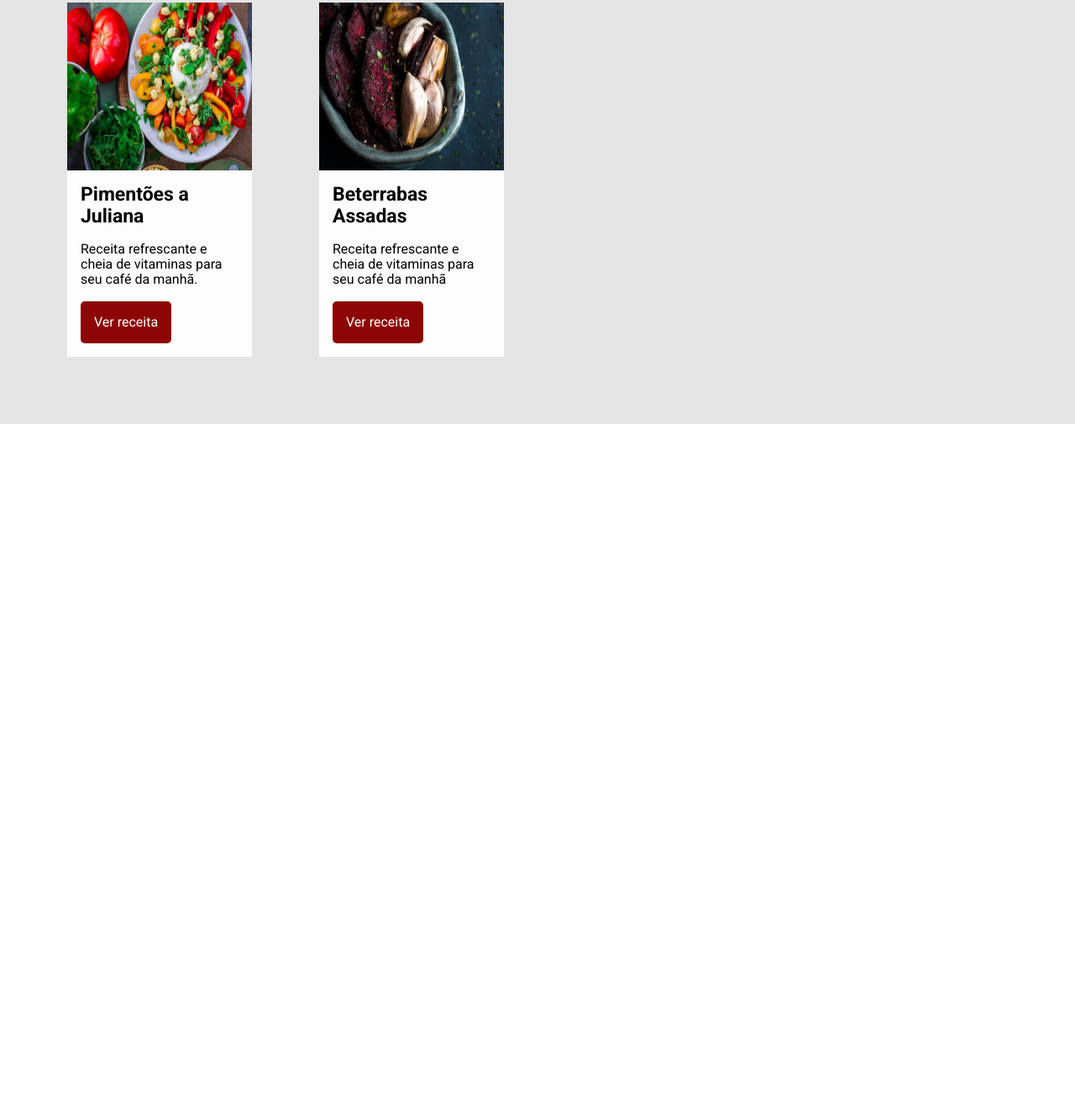
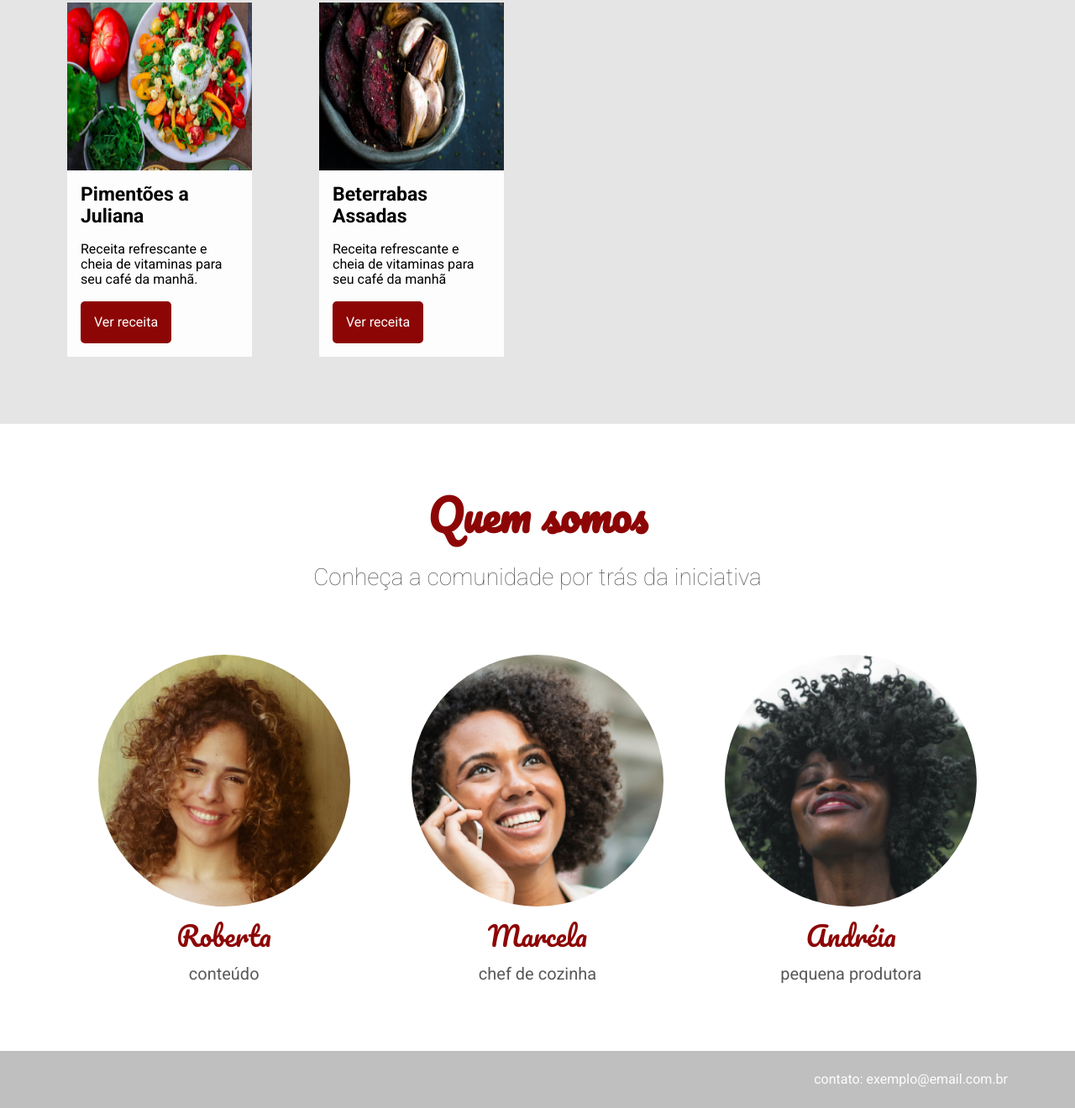
Before and after one commit to MMouraLMelo/site-receitas, a plain HTML site: page index.html in a window 1280 px wide. Shown: the part 1333-2653 px from the top of the page at 84% size. Before the commit the page ends 1838 px from the top, so only its background shows below. Drawn offline with Linux system fonts and the light colour scheme.

Commit message:
atualizando

```diff
--- a/css/banner/banner-titulo.css
+++ b/css/banner/banner-titulo.css
@@ -1,9 +1,20 @@
 @charset "UTF-8";
+
+@media screen and (min-width: 0) {
+    .banner__titulo{
+        font-size: 3rem;
+    }
+}
+
+@media screen and(min-width: 768px) {
+    .banner__titulo{
+        font-size: 5.0625rem;
+    }
+}
 
 .banner__titulo{
     font-family: Pacifico, cursive;
     color: #fdfdfd;
-    font-size: 5.0625rem;
     position: absolute;
     left: 50%;
     text-shadow: 0 4px 4px rgba(0, 0, 0, 0.74);
--- a/css/banner/banner.css
+++ b/css/banner/banner.css
@@ -1,4 +1,5 @@
 @charset "UTF-8";
+
 
 .banner{
     position: relative;
--- a/css/cabeçalho/cabecalho.css
+++ b/css/cabeçalho/cabecalho.css
@@ -1,4 +1,17 @@
 @charset "UTF-8";
+@media screen and (min-width: 0) {
+    .cabecalho{
+        padding: 0 1rem;
+        justify-content: center;
+    }
+}
+
+@media screen and (min-width: 768px){
+    .cabecalho{
+       padding: 0 5rem;
+       justify-content: space-between;
+    }
+}
 
 .cabecalho{
     align-items: center;
--- /dev/null
+++ b/css/pessoas/pessoa-funcao.css
@@ -0,0 +1,7 @@
+@charset "UTF-8";
+
+.pessoa__funcao{
+    text-transform: lowercase;
+    color: #595959;
+    font-size: 1.25rem;
+}
--- /dev/null
+++ b/css/pessoas/pessoa-imagem.css
@@ -0,0 +1,23 @@
+@charset "UTF-8";
+
+.pessoa__imagem{
+    height: 300px;
+    margin: auto;
+    width: 300px;
+    background-repeat: no-repeat;
+    background-size: cover;
+    background-position: center;
+    border-radius: 100%;
+}
+
+.pessoa__imagem--roberta{
+    background-image: url('../../img/pessoas/roberta.jpg');
+}
+
+.pessoa__imagem--marcela{
+    background-image: url('../../img/pessoas/marcela.jpg');
+}
+
+.pessoa__imagem--andreia{
+    background-image: url('../../img/pessoas/andreia.jpg');
+}
--- /dev/null
+++ b/css/pessoas/pessoa-nome.css
@@ -0,0 +1,8 @@
+@charset "UTF-8";
+
+.pessoa__nome{
+    margin: 1rem 0;
+    font-family: Pacifico, cursive;
+    color: #8d0606;
+    font-size: 2rem;
+}
--- /dev/null
+++ b/css/pessoas/pessoa.css
@@ -0,0 +1,18 @@
+@charset "UTF-8";
+
+@media screen and (min-width: 0){
+    .pessoa{
+        margin-bottom: 2rem;
+    }
+}
+
+@media screen and (min-width: 768px){
+    .pessoa{
+        margin-bottom: 0;
+    }
+}
+
+.pessoa{
+    display: flex;
+    flex-direction: column;
+}
--- /dev/null
+++ b/css/pessoas/pessoas.css
@@ -0,0 +1,20 @@
+@charset "UTF-8";
+
+@media screen and (min-width: 0){
+    .pessoas{
+        flex-direction: column;
+    }
+}
+
+@media screen and (min-width: 768px){
+    .pessoas{
+        flex-direction: row;
+    }
+}
+
+
+.pessoas{
+    display: flex;
+    justify-content: space-around;
+    padding-top: 3rem;
+}
--- /dev/null
+++ b/css/quem-somos/quem-somos-descricao.css
@@ -0,0 +1,7 @@
+@charset "UTF-8";
+
+.quem-somos__descricao{
+    font-weight: 100;
+    font-size: 1.75rem;
+    color: #595959;
+}
--- /dev/null
+++ b/css/quem-somos/quem-somos-titulo.css
@@ -0,0 +1,8 @@
+@charset "UTF-8";
+
+.quem-somos__titulo{
+    margin-bottom: 1rem;
+    color: #8d0606;
+    font-size: 3.1875rem;
+    font-family: Pacifico, cursive;
+}
--- /dev/null
+++ b/css/quem-somos/quem-somos.css
@@ -0,0 +1,6 @@
+@charset "UTF-8";
+
+.quem-somos{
+    text-align: center;
+    padding: 5rem;
+}
--- a/css/receitas/receita.css
+++ b/css/receitas/receita.css
@@ -1,10 +1,29 @@
 @charset "UTF-8";
+
+@media screen and (min-width: 0){
+    .receita{
+        width: 100%;
+        margin-right: 1rem;
+    }
+}
+
+@media screen and (min-width: 768px){
+    .receita{
+        margin-right: 2.5rem;
+        width: calc(33.33% - 2.5rem);
+    }
+}
+
+@media screen and (min-width: 992px){
+    .receita{
+        margin-right: 5rem;
+        width: calc(25% - 5rem);
+    }
+}
 
 .receita{
     background: #fdfdfd;
     display: flex;
     flex-direction: column;
     margin-bottom: 5rem;
-    margin-right: 5rem;
-    width: calc(25% - 5rem);
 }
--- a/css/receitas/receitas.css
+++ b/css/receitas/receitas.css
@@ -1,8 +1,25 @@
 @charset "UTF-8";
+
+@media screen and (min-width: 0){
+    .receitas{
+        padding: 5rem 0 0 1rem;
+    }
+}
+
+@media screen and (min-width: 768px){
+    .receitas{
+        padding: 5rem 0 0 2rem;
+    }
+}
+
+@media screen and (min-width: 992px){
+    .receitas{
+        padding: 5rem 0 0 5rem;
+    }
+}
 
 .receitas{
     background: #e5e5e5;
     display: flex;
     flex-wrap: wrap;
-    padding: 5rem 0 0 5rem;
 }
--- /dev/null
+++ b/css/rodape/rodape.css
@@ -0,0 +1,9 @@
+@charset "UTF-8";
+
+.rodape{
+    background: #bfbfbf;
+    color: #fdfdfd;
+    text-align: right;
+    padding: 1.5625rem 5rem;
+    text-transform: lowercase;
+}
--- a/css/sobre/sobre-descricao.css
+++ b/css/sobre/sobre-descricao.css
@@ -1,7 +1,18 @@
 @charset "UTF-8";
+
+@media screen and (min-width: 0){
+    .sobre__descricao{
+        font-size: 1.3rem;
+    }
+}
+
+@media screen and (min-width: 768px){
+    .sobre__descricao{
+        font-size: 1.75rem;
+    }
+}
 
 .sobre__descricao{
     color: #595959;
-    font-size: 1.75rem;
     font-weight: 100;
 }
--- a/css/sobre/sobre-titulo.css
+++ b/css/sobre/sobre-titulo.css
@@ -1,7 +1,18 @@
 @charset "UTF-8";
+
+@media screen and (min-width: 0){
+    .sobre__titulo{
+        font-size: 2rem;
+    }
+}
+
+@media screen and (min-width: 768px){
+    .sobre__titulo{
+        font-size: 3.1875rem;
+    }
+}
 
 .sobre__titulo{
     font-family: Pacifico, cursive;
     color: #8d0606;
-    font-size: 3.1875rem;
 }
--- a/css/sobre/sobre.css
+++ b/css/sobre/sobre.css
@@ -1,6 +1,18 @@
 @charset "UTF-8";
+
+@media screen and (min-width: 0){
+    .sobre{
+        padding: 2.5rem 1rem;
+    }
+}
+
+@media screen and (min-width: 768px){
+    .sobre{
+        padding: 2.5rem;
+
+    }
+}
 
 .sobre{
     text-align: center;
-    padding: 2.5rem;
 }
--- a/index.html
+++ b/index.html
@@ -6,8 +6,8 @@
         <meta name="viewport" content="width=device-width, initial-scale=1.0" />
         <meta http-equiv="X-UA-Compatible" content="ie=edge" />
         <title>Fruta & Fruto</title>
-        <link rel="stylesheet" href="css/normalize.css" />
-        <link rel="stylesheet" href="css/reset.css"/>
+        <link rel="stylesheet" href="css/reset/normalize.css" />
+        <link rel="stylesheet" href="css/reset/reset.css"/>
         <link rel="stylesheet" href="css/cabeçalho/cabecalho.css">
         <link rel="stylesheet" href="css/menu/menu-item.css">
         <link rel="stylesheet" href="css/menu/menu-link.css">
@@ -25,6 +25,15 @@
         <link rel="stylesheet" href="css/receitas/receita-descricao.css">
         <link rel="stylesheet" href="css/receitas/receita-conteudo.css">
         <link rel="stylesheet" href="css/receitas/receita-botao.css">
+        <link rel="stylesheet" href="css/quem-somos/quem-somos.css">
+        <link rel="stylesheet" href="css/quem-somos/quem-somos-titulo.css">
+        <link rel="stylesheet" href="css/quem-somos/quem-somos-descricao.css">
+        <link rel="stylesheet" href="css/pessoas/pessoa.css">
+        <link rel="stylesheet" href="css/pessoas/pessoas.css">
+        <link rel="stylesheet" href="css/pessoas/pessoa-nome.css">
+        <link rel="stylesheet" href="css/pessoas/pessoa-imagem.css">
+        <link rel="stylesheet" href="css/pessoas/pessoa-funcao.css">
+        <link rel="stylesheet" href="css/rodape/rodape.css">
     </head>
     <body>
         <header class="cabecalho">
@@ -104,5 +113,31 @@
                 </div>
             </div>
         </section>
+
+        <section class="quem-somos">
+            <h3 class="quem-somos__titulo">Quem somos</h3>
+            <p class="quem-somos__descricao">Conheça a comunidade por trás da iniciativa</p>
+            <div class="pessoas">
+                <div class="pessoa">
+                    <div class="pessoa__imagem pessoa__imagem--roberta"></div>
+                    <span class="pessoa__nome">Roberta</span>
+                    <span class="pessoa__funcao">Conteúdo</span>
+                </div>
+                <div class="pessoa">
+                    <div class="pessoa__imagem pessoa__imagem--marcela"></div>
+                    <span class="pessoa__nome">Marcela</span>
+                    <span class="pessoa__funcao">Chef de cozinha</span>
+                </div>
+                <div class="pessoa">
+                    <div class="pessoa__imagem pessoa__imagem--andreia"></div>
+                    <span class="pessoa__nome">Andréia</span>
+                    <span class="pessoa__funcao">Pequena Produtora</span>
+                </div>
+            </div>
+        </section>
+
+        <footer class="rodape">
+            Contato: exemplo@email.com.br
+        </footer>
     </body>
 </html>
```
Also changed, not shown: css/reset/normalize.css (renamed from css/normalize.css), css/reset/reset.css (renamed from css/reset.css).
